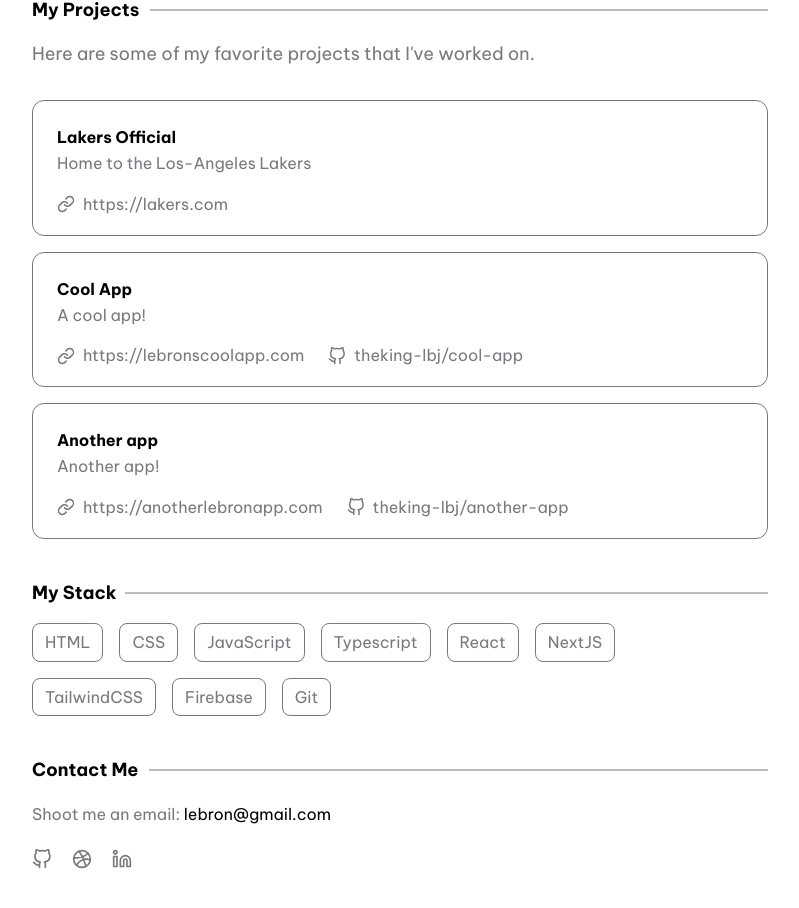
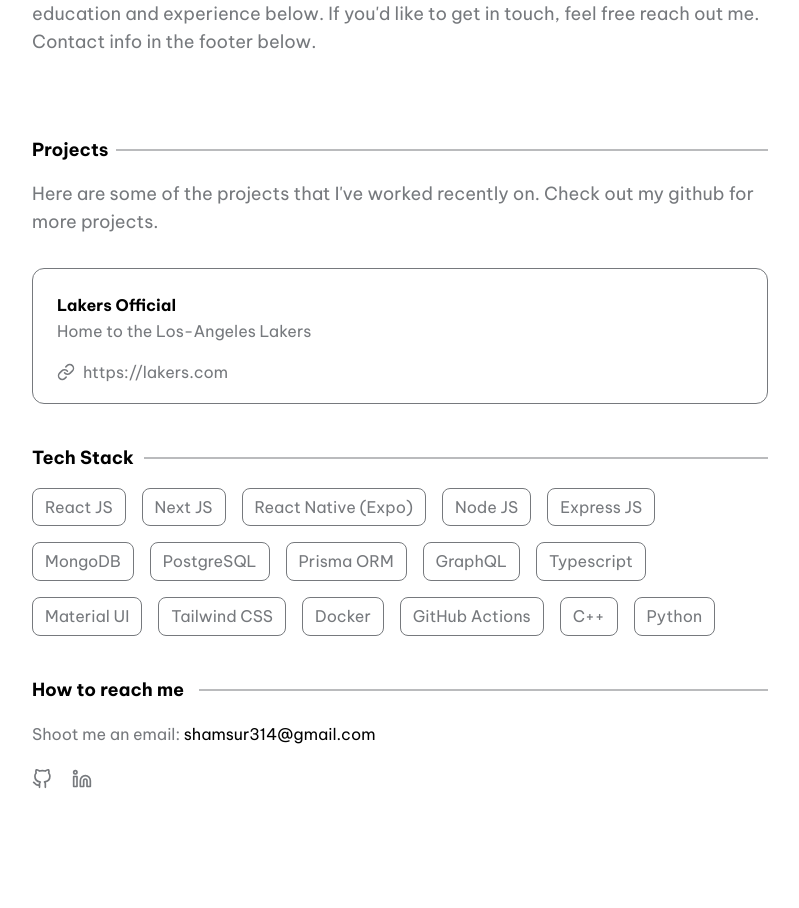
Before and after one commit to shamsch/minimal-portfolio, a Next.js app: page / in a window 1280 px wide. Shown: the part 336-1244 px from the top of the page, without its empty margins (240-1039 px from the left). After the commit the page ends 1214 px from the top, so only its background shows below. Built offline with nearby package versions, Linux system fonts and the light colour scheme.

Commit message:
added some basic info

```diff
--- a/data/config.js
+++ b/data/config.js
@@ -1,16 +1,16 @@
 export const meta = {
-  title: 'LeBron James - Web Developer and Designer',
-  description: 'Hey, I\'m LeBron. I\'m a web developer and designer building things people love.'
-}
+  title: 'Shamsur Raza Chowdhury',
+  description: 'Full Stack Developer'
+};
 
 export const hero = {
-  title: "Hey there! I'm LeBron James.",
-  desc: "I'm a web developer and designer building things people love."
+  title: "Hiya, I'm Shamsur!",
+  desc: "I am a SW developer based in Tampere, Finland. Currently in the final year of my bachelor's degree at Tampere University. Originally from Bangladesh, I have been working on many university coursework and hobby projects using different programming languages and technologies. Check out my projects, tech stack, education and experience below. If you'd like to get in touch, feel free reach out me. Contact info in the footer below.",
 };
 
 export const projects = {
-  title: 'My Projects',
-  desc: "Here are some of my favorite projects that I've worked on.",
+  title: 'Projects',
+  desc: "Here are some of the projects that I've worked recently on. Check out my github for more projects.",
   projects: [
     {
       title: 'Lakers Official',
@@ -18,40 +18,34 @@ export const projects = {
       link: 'https://lakers.com',
       github: ''
     },
-    {
-      title: 'Cool App',
-      description: 'A cool app!',
-      link: 'https://lebronscoolapp.com',
-      github: 'theking-lbj/cool-app'
-    },
-    {
-      title: 'Another app',
-      description: 'Another app!',
-      link: 'https://anotherlebronapp.com',
-      github: 'theking-lbj/another-app'
-    }
   ]
 };
 
 export const stack = {
-  title: 'My Stack',
+  title: 'Tech Stack',
   stack: [
-    'HTML',
-    'CSS',
-    'JavaScript',
+    'React JS',
+    'Next JS',
+    'React Native (Expo)',
+    'Node JS',
+    'Express JS',
+    'MongoDB',
+    'PostgreSQL',
+    'Prisma ORM',
+    'GraphQL',
     'Typescript',
-    'React',
-    'NextJS',
-    'TailwindCSS',
-    'Firebase',
-    'Git'
+    'Material UI',
+    'Tailwind CSS',
+    'Docker',
+    'GitHub Actions',
+    'C++',
+    'Python',
   ]
 };
 
 export const contact = {
-  title: 'Contact Me',
-  email: 'lebron@gmail.com',
-  github: 'theking-lbj',
-  dribbble: 'theking-lbj',
-  linkedin: 'theking-lbj'
+  title: 'How to reach me',
+  email: 'shamsur314@gmail.com',
+  github: 'shamsch',
+  linkedin: 'shamsur314'
 };
```
